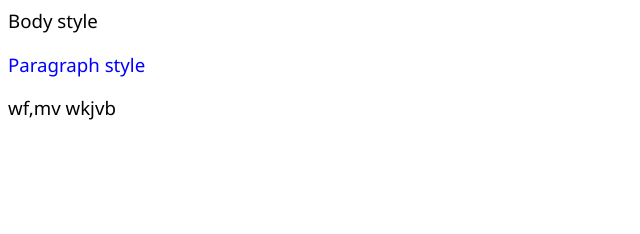
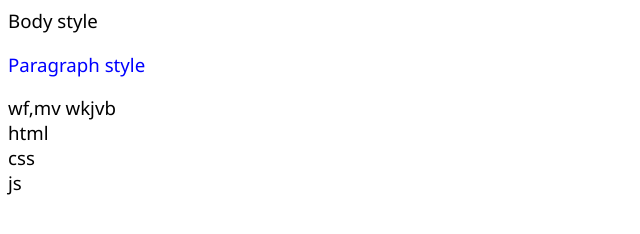
Before and after one commit to MarinaStoliar/learn-html, a website built with Parcel: page src/index.html in a window 1280 px wide. Shown: the whole page, without its empty margins (0-640 px from the left). Built offline with nearby package versions, Linux system fonts and the light colour scheme.

Commit message:
docs update

```diff
--- a/package.json
+++ b/package.json
@@ -2,11 +2,10 @@
   "name": "learn-html",
   "version": "1.0.0",
   "description": "",
-  "main": "index.js",
   "source": "src/index.html",
   "scripts": {
     "start": "parcel",
-    "build": "parcel build src/*.html --public-url /dist/",
+    "build": "parcel build src/index.html --dist-dir docs",
     "test": "echo \"Error: no test specified\" && exit 1"
   },
   "author": "",
--- a/src/index.html
+++ b/src/index.html
@@ -16,5 +16,8 @@
     <div class="footer">
         wf,mv wkjvb
     </div>
+    <div>html</div>
+    <div>css</div>
+    <div>js</div>
 </body>
 </html>
```
Also changed, not shown: dist/index.html, 6 other files.
